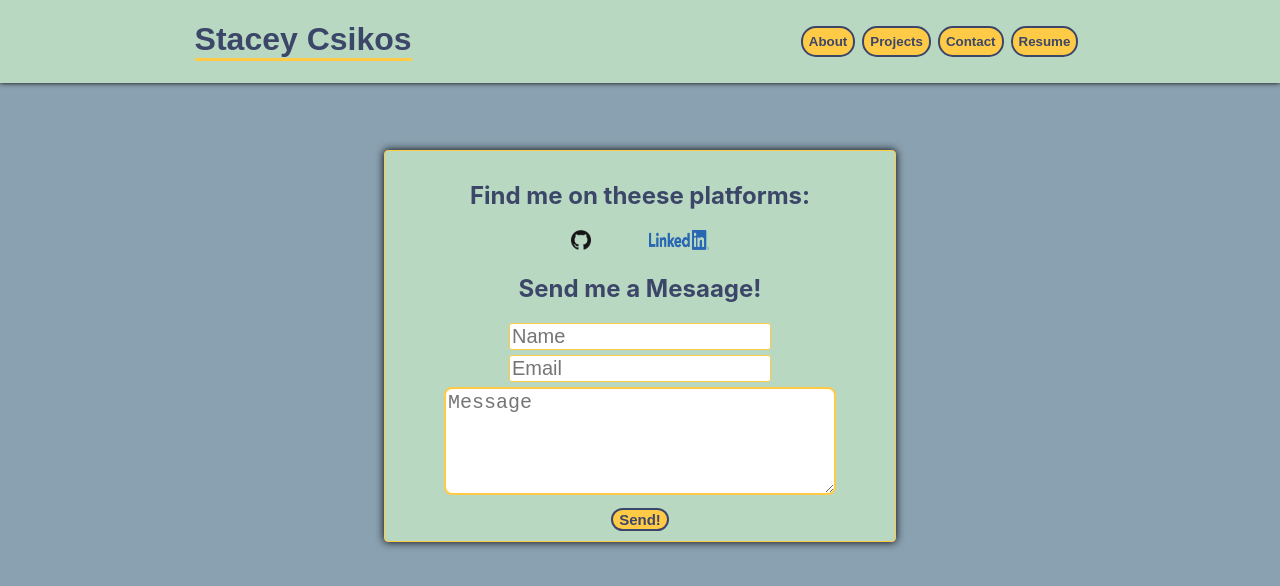
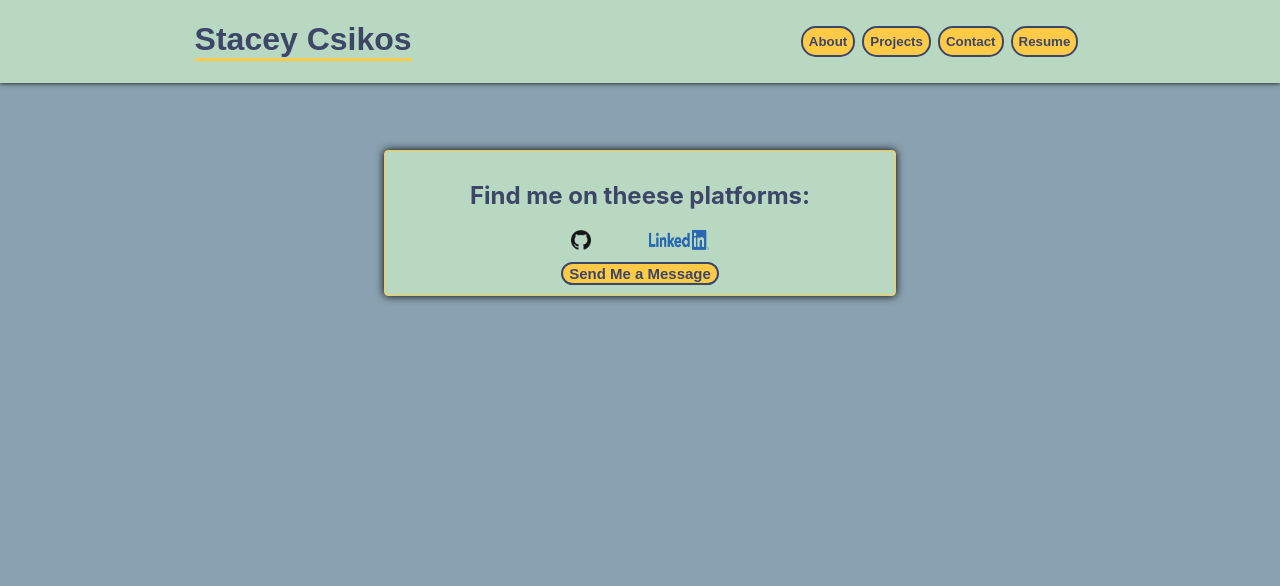
Before and after one commit to staceycsikos/StaySeeCheekosh, a React (Create React App) app in the folder stayseecheekosh/: page /contact in a window 1280 px wide. Shown: the top 586 px of the page. Built offline with nearby package versions, Linux system fonts and the light colour scheme.

Commit message:
only button for send email

```diff
--- a/stayseecheekosh/src/Components/Contact/Contact.jsx
+++ b/stayseecheekosh/src/Components/Contact/Contact.jsx
@@ -26,17 +26,21 @@ export default function Contact() {
           <img src={github} className="gitty" /></a>
         <a href="https://www.linkedin.com/in/staceycsikos/" target="_blank">
           <img src={linkedin} className="linky" /></a>
+
       </div>
-      <h2 className='or'>Send me a Mesaage!</h2>
+          <a href='mailto:staceycsikos@icloud.com' target="_blank"><button className='send'>Send Me a Message</button></a>
+
+
+      {/* <h2 className='or'>Send me a Mesaage!</h2> */}
 
       {/* <form className='form-container' type='submit' onSubmit={handleSubmit} > */}
 
-      <form className='form-container' action="mailto:staceycsikos@icloud.com?subject=MessageFromWebsite" method="post" enctype="text/plain" target="_blank">
+      {/* <form className='form-container' action="mailto:staceycsikos@icloud.com?subject=MessageFromWebsite" method="post" enctype="text/plain" target="_blank">
         <input type='text' placeholder='Name' name='name '></input>
         <input type='email' placeholder='Email' name= 'email '></input>
         <textarea placeholder='Message' name= 'message '></textarea>
         <button className='send'>Send!</button>
-      </form>
+      </form> */}
     </div>
   )
 }
```
